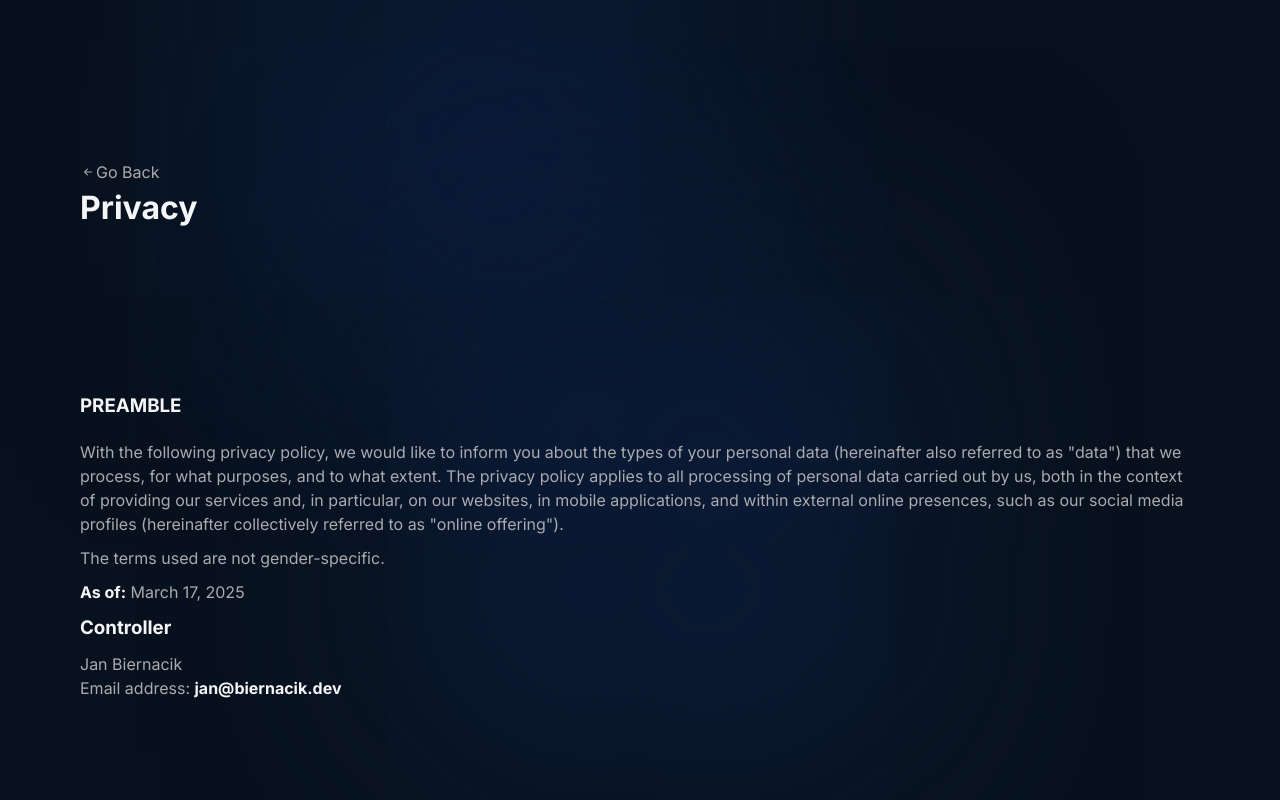
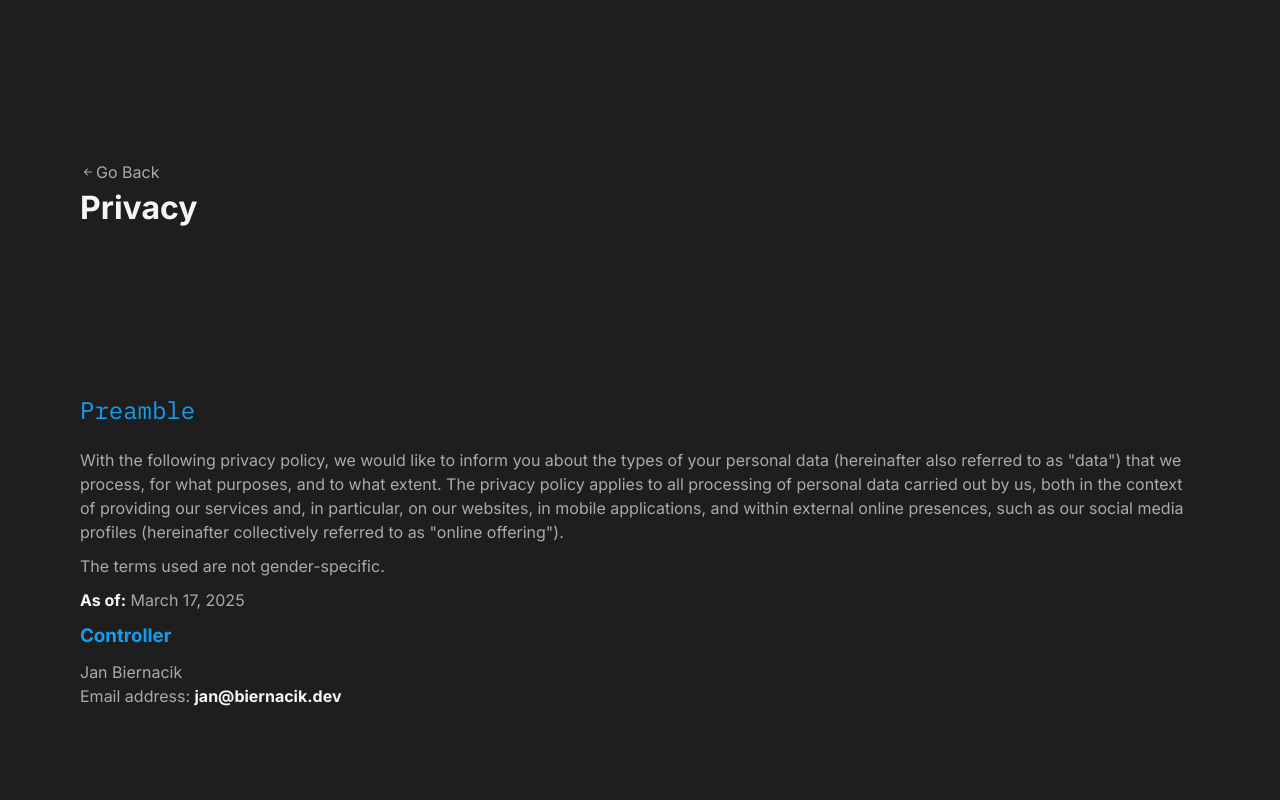
Before and after one commit to JBNCK/janbiernacik.com, a React (Vite) app: page /privacy in a window 1280 px wide. Shown: the top 800 px of the page. Built offline with nearby package versions, Linux system fonts and the light colour scheme.

Commit message:
Design Overhaul

```diff
--- a/index.html
+++ b/index.html
@@ -4,7 +4,7 @@
     <meta charset="UTF-8" />
     <link rel="icon" href="/favicon.png" />
     <meta name="viewport" content="width=device-width, initial-scale=1.0" />
-    <meta name="theme-color" content="#08121e">
+    <meta name="theme-color" content="#1e1e1e">
     <meta name="description" lang="de" content="Ich bin Jan, 17 Jahre alt und lebe in Hamburg. Ich interessiere mich für Informatik, insbesondere für die Webentwicklung.">
     <meta name="description" lang="en" content="My name is Jan, I'm 17 years old, and I live in Hamburg. I'm interested in computer science, particularly in web development.">
     <title>Jan Biernacik</title>
--- a/src/components/HomePageBanner/HomePageBanner.css
+++ b/src/components/HomePageBanner/HomePageBanner.css
@@ -7,7 +7,7 @@
 }
 
 .home-page-banner-picture {
-    border-radius: 8px;
+    border-radius: var(--corner-radius);
     filter: brightness(.8);
     margin-right: var(--spacing);
     max-width: 250px;
@@ -19,12 +19,16 @@
 
 #my-name {
     font-family: 'IBM Plex Mono', monospace;
-    font-size: 42px;
-    padding-right: 4px;
+    font-size: 70px;
+    padding-right: 8px;
+}
+
+.greeting {
+    color: var(--text-highlight);
 }
 
 .social-icon:hover {
-    color: var(--text-title);
+    color: var(--text-highlight);
 }
 
 .social-icon-wrapper {
@@ -65,19 +69,29 @@ p {
     .home-page-banner-items-left h3 {
         font-size: large;
     }
+}
 
+@media screen and (max-width: 390px) {
     #my-name {
-        font-size: x-large;
+        font-size: 24px;
     }
 }
 
-@media screen and (min-width: 801px) and (max-width: 900px) {
-    .home-page-banner-items-left h3 {
-        font-size: x-large;
+@media screen and (min-width: 391px) and (max-width: 470px) {
+    #my-name {
+        font-size: 28px;
     }
+}
 
+@media screen and (min-width: 471px) and (max-width: 600px) {
     #my-name {
-        font-size: xx-large;
+        font-size: 36px;
+    }
+}
+
+@media screen and (min-width: 601px) and (max-width: 900px) {
+    #my-name {
+        font-size: 48px;
     }
 }
 
--- a/src/components/HomePageBanner/HomePageBanner.jsx
+++ b/src/components/HomePageBanner/HomePageBanner.jsx
@@ -25,7 +25,7 @@ function HomePageBanner() {
     return(
         <div className="home-page-banner">
             <div className="home-page-banner-items-left">
-                <h3>{componentContent.greeting}<br></br>
+                <h3 className='greeting'>{componentContent.greeting}<br></br>
                     <a id="my-name">Jan Biernacik</a>
                 </h3>
                 <div className="social-icon-wrapper">
@@ -35,7 +35,7 @@ function HomePageBanner() {
                     <a className='social-icon-link' href="mailto:jan@biernacik.dev"><i className="bi bi-envelope-fill social-icon"></i></a>
                 </div>
             </div>
-            <img className="home-page-banner-picture" src={memoji}></img>
+            <img className="home-page-banner-picture" draggable="false" src={memoji}></img>
         </div>
     );
 }
--- /dev/null
+++ b/src/components/PageHeader/PageHeader.css
@@ -0,0 +1,3 @@
+.page-title {
+    color: var(--text-highlight);
+}
--- a/src/components/PageHeader/PageHeader.jsx
+++ b/src/components/PageHeader/PageHeader.jsx
@@ -1,5 +1,6 @@
 import { Link } from "react-router";
 import isGerman from "../../scripts/is-german";
+import './PageHeader.css';
 
 function PageHeader(pageTitle) {
     const componentContent = isGerman() ? {
@@ -12,7 +13,7 @@ function PageHeader(pageTitle) {
         <div className="main-section">
             <i className="bi bi-arrow-left-short"></i>
             <Link to="/" className='link-dark'>{componentContent.goBackButtonText}</Link>
-            <h1>{pageTitle.pageTitle}</h1>
+            <h1 className="page-title">{pageTitle.pageTitle}</h1>
         </div>
     );
 }
--- a/src/components/RepoList/RepoList.css
+++ b/src/components/RepoList/RepoList.css
@@ -1,15 +1,10 @@
-* {
-    --frosted-glass-1: rgba(255,255,255,0.05);
-    --frosted-glass-2: rgba(255,255,255,0.1);
-}
-
 .repo-item {
     padding: var(--spacing-small);
     background: var(--frosted-glass-1);
     border: solid 1px var(--frosted-glass-2);
     width: 100%;
     display: block;
-    border-radius: 8px;
+    border-radius: var(--corner-radius);
     margin: var(--spacing-small) 0;
     backdrop-filter: blur(20px);
     -webkit-backdrop-filter: blur(20px);
@@ -18,6 +13,15 @@
 
 .repo-item:hover {
     background: var(--frosted-glass-2);
+    cursor: pointer;
+}
+
+.repo-item *:hover {
+    cursor: pointer;
+}
+
+.repo-name {
+    color: var(--text-highlight);
 }
 
 .repo-item p {
--- a/src/components/RepoList/RepoList.jsx
+++ b/src/components/RepoList/RepoList.jsx
@@ -24,7 +24,7 @@ function RepoList() {
             <h3 className='main-section-title'>{componentContent.componentTitle}</h3>
             {repos.map(repo => (
                 <a key={repo.id} className="repo-item" href={repo.html_url}>
-                    <h3>{repo.name}</h3>
+                    <h3 className='repo-name'>{repo.name}</h3>
                     <p>{repo.description || 'No description'}</p>
                 </a>
             ))}
--- a/src/components/Timeline/Timeline.css
+++ b/src/components/Timeline/Timeline.css
@@ -1,16 +1,10 @@
-* {
-    --frosted-glass-1: rgba(255,255,255,0.05);
-    --frosted-glass-2: rgba(255,255,255,0.1);
-}
-
-
 #timeline {
     border-left: solid 4px var(--text-paragraph);
 }
 
 .timeline-item {
     padding: var(--spacing-small);
-    border-radius: 8px;
+    border-radius: var(--corner-radius);
     padding: var(--spacing-small);
     cursor: default;
     margin: var(--spacing) 0 var(--spacing) var(--spacing-small);
@@ -38,10 +32,14 @@
     margin: 0 !important;
 }
 
+.timeline-item-name {
+    color: var(--text-highlight);
+}
+
 .timeline-item-type {
     background: var(--frosted-glass-2);
     border: 2px solid var(--frosted-glass-2);
-    color: var(--text-title);
+    color: var(--text-highlight);
     backdrop-filter: blur(10px);
     -webkit-backdrop-filter: blur(10px);
     border-radius: 999px;
--- a/src/components/Timeline/Timeline.jsx
+++ b/src/components/Timeline/Timeline.jsx
@@ -3,6 +3,7 @@ import isGerman from "../../scripts/is-german";
 
 function Timeline() {
     const componentContent = isGerman() ? {
+        componentTitle: "Lebenslauf",
         timelineItems: [
             {
                 id: 4,
@@ -30,6 +31,7 @@ function Timeline() {
             }
         ]
     } : {
+        componentTitle: "Resume",
         timelineItems: [
             {
                 id: 4,
--- a/src/index.jsx
+++ b/src/index.jsx
@@ -9,7 +9,6 @@ import BackgroundElements from './components/BackgroundElements/BackgroundElemen
 
 createRoot(document.getElementById('root')).render(
   <BrowserRouter>
-    <BackgroundElements />
     <Routes>
       <Route path="/" element={<App />} />
       <Route path='/privacy' element={<Privacy />} />
--- a/src/styles/index.css
+++ b/src/styles/index.css
@@ -6,13 +6,25 @@
     -ms-text-size-adjust: none;
     -moz-text-size-adjust: none;
     -webkit-text-size-adjust: none;
-    --background: #08121e;
+    --background: #1e1e1e;
+    --background-alt: #2d2d30;
+    --background-alt2: #3e3e42;
+    --background-transparent :#1e1e1e80;
+    --text-title: #139df0;
+    --text-paragraph: #aaaaab;
+    --text-highlight: #f5f5f6;
+    --frosted-glass-1: var(--background-alt);
+    --frosted-glass-2: var(--background-alt2);
+    --corner-radius: 4px;
+    /*--background: #08121e;
     --background-alt: #0c1c39;
     --background-alt2: #0a1a27;
     --background-transparent :#08121e80;
     --text-title: #f5f5f8;
     --text-paragraph: #aaaaaf;
     --text-highlight: #f5f5f8;
+    --frosted-glass-1: rgba(255,255,255,0.05);
+    --frosted-glass-2: rgba(255,255,255,0.1);*/
     --spacing: 40px;
     --spacing-small: 20px;
     --spacing-large: 80px;
@@ -35,6 +47,7 @@
     padding: 0;
     user-select: none;
     -webkit-user-select: none;
+    cursor: default;
     z-index: 1;
     line-height: 1.5em;
 }
@@ -69,7 +82,9 @@ ul {
 
 .main-section-title {
     margin-bottom: var(--spacing-small);
-    text-transform: uppercase;
+    font-family: "IBM Plex Mono";
+    font-weight: 400;
+    font-size: x-large;
 }
 
 .main-section-subtitle {
@@ -102,6 +117,7 @@ ul {
 
 .link:hover {
     color: var(--text-paragraph);
+    cursor: pointer;
 }
 
 .link-dark {
@@ -111,6 +127,7 @@ ul {
 
 .link-dark:hover {
     color: var(--text-highlight);
+    cursor: pointer;
 }
 
 .block {
@@ -121,6 +138,10 @@ ul {
     transition: all .25s;
 }
 
+.social-icon:hover {
+    cursor: pointer;
+}
+
 @media screen and (max-width: 800px) {
     * {
         --spacing: 30px;
```
